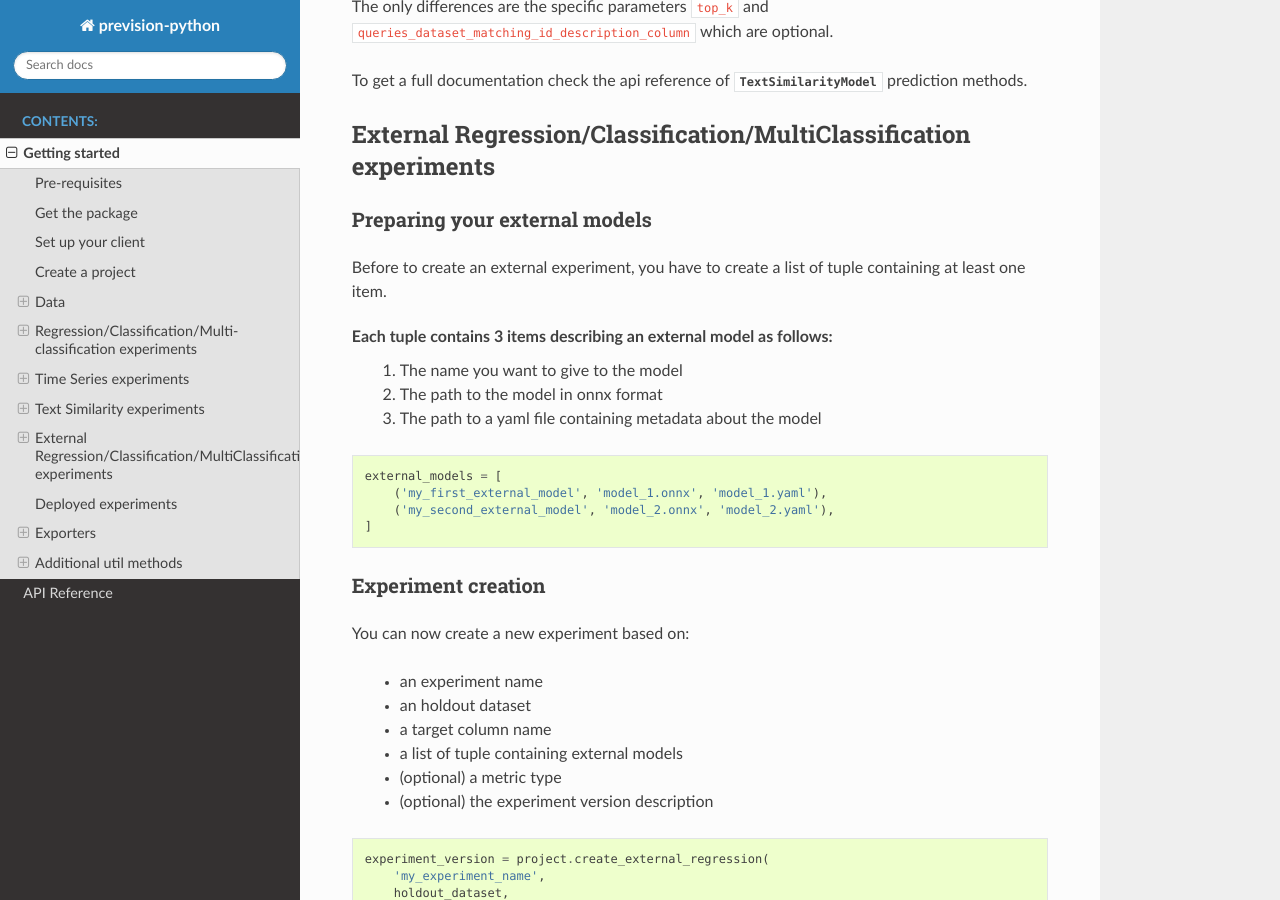
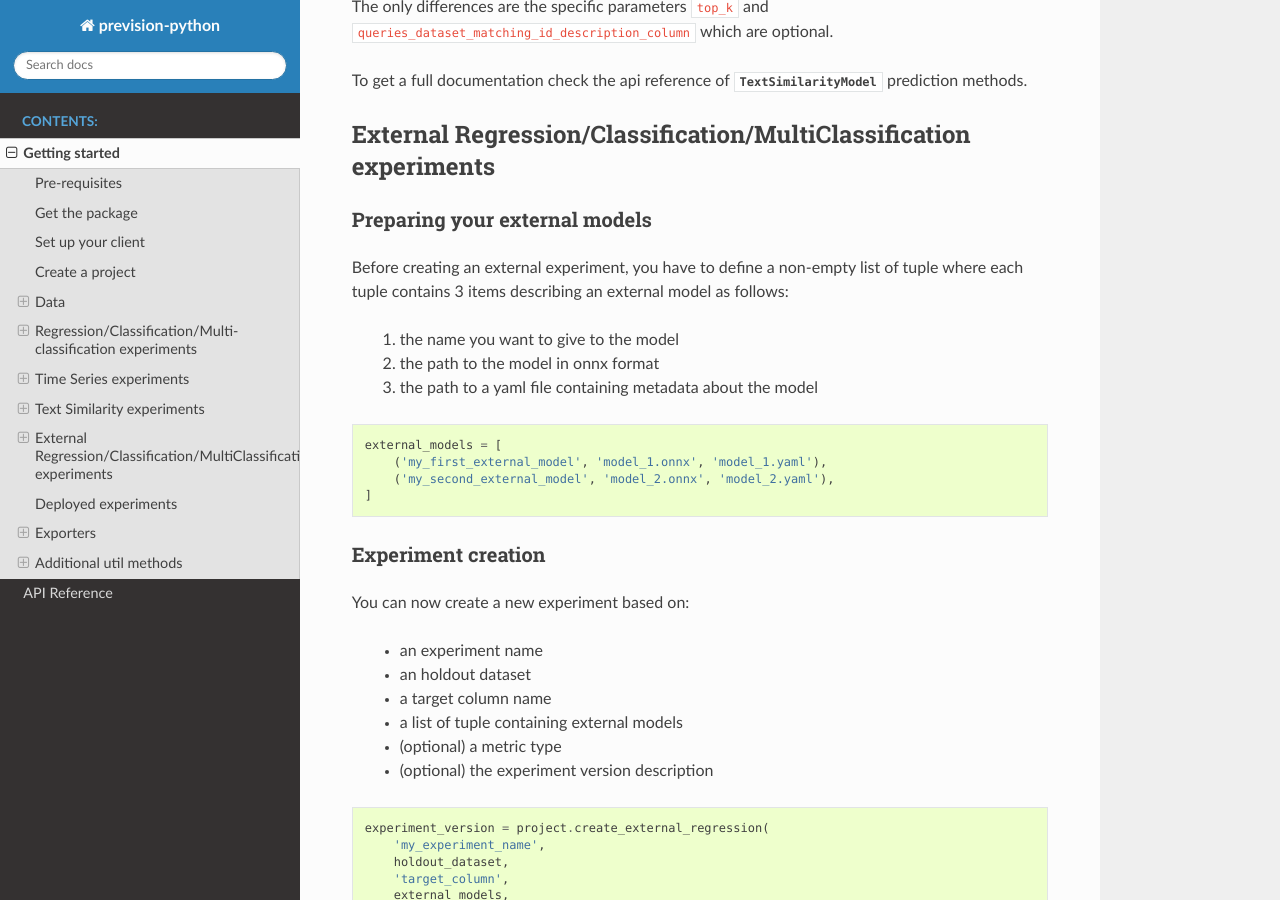
Before and after one commit to previsionio/prevision-python, a Sphinx documentation site: the page built from docs/source/getting_started.rst, in a window 1280 px wide and 900 px high, scrolled down 9715 px. Built offline with Sphinx 7.4.7 and the Read the Docs theme 2.0.0, drawn with Linux system fonts in a browser that asks for light colours; formulas are drawn with MathJax 3.

Commit message:
fix: cleaning formulation

```diff
--- a/docs/source/getting_started.rst
+++ b/docs/source/getting_started.rst
@@ -479,12 +479,11 @@ External Regression/Classification/MultiClassification experiments
 Preparing your external models
 ------------------------------
 
-Before to create an external experiment, you have to create a list of tuple containing at least one item.
+Before creating an external experiment, you have to define a non-empty list of tuple where each tuple contains 3 items describing an external model as follows:
 
-Each tuple contains 3 items describing an external model as follows:
-    1) The name you want to give to the model
-    2) The path to the model in onnx format
-    3) The path to a yaml file containing metadata about the model
+    1) the name you want to give to the model
+    2) the path to the model in onnx format
+    3) the path to a yaml file containing metadata about the model
 
 .. code-block:: python
 
```
